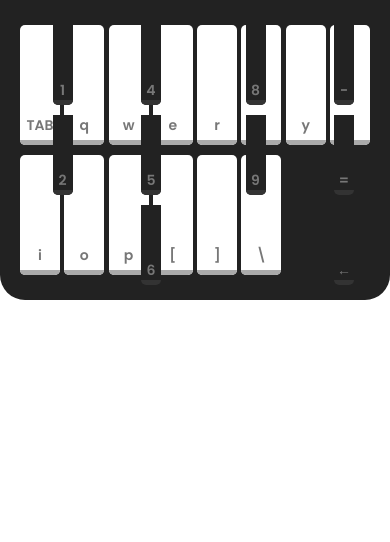
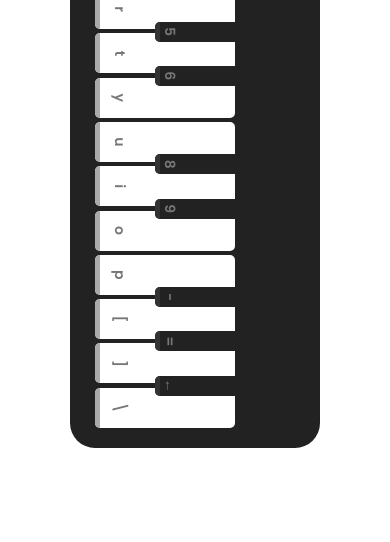
Before and after one commit to ShinigameBR/web-magic-piano, a plain HTML site: page index.html in a window 390 px wide. Shown: the part 302-844 px from the top of the page. Drawn offline with Linux system fonts and the light colour scheme.

Commit message:
Responsiveness

```diff
--- a/index.html
+++ b/index.html
@@ -13,7 +13,7 @@
 <body>
     <main>
         <section class="piano">
-            <h2>Magic Keys</h2>
+            <h2>Magic Piano</h2>
             <br>
             <div class="piano-body">
                 <div class="white-keys">
--- a/style.css
+++ b/style.css
@@ -7,7 +7,7 @@
     font-family: 'Poppins', sans-serif;
 }
 
-body {
+main {
     display: flex;
     justify-content: center;
     align-items: center;
@@ -28,6 +28,7 @@ button {
     padding: 20px;
     border-radius: 25px;
     background-color: #222;
+    min-width: 656px;
 }
 
 .piano h2 {
@@ -66,8 +67,6 @@ button {
 
 .key {
     box-sizing: border-box;
-    width: 30px;
-    height: 120px;
     margin: 5px 0;
     font-size: 14px;
     font-weight: 600;
@@ -77,8 +76,9 @@ button {
 
 .key.white {
     position: relative;
+    height: 140px;
     width: 40px;
-    line-height: 200px;
+    line-height: 230px;
     color: #777;
     border-radius: 5px;
 }
@@ -115,3 +115,9 @@ button {
     border-radius: 0 0 5px 5px;
     background-color: #333;
 }
+
+@media (max-width: 720px) {
+    .piano {
+        transform: rotate(90deg);
+    }
+}
```
